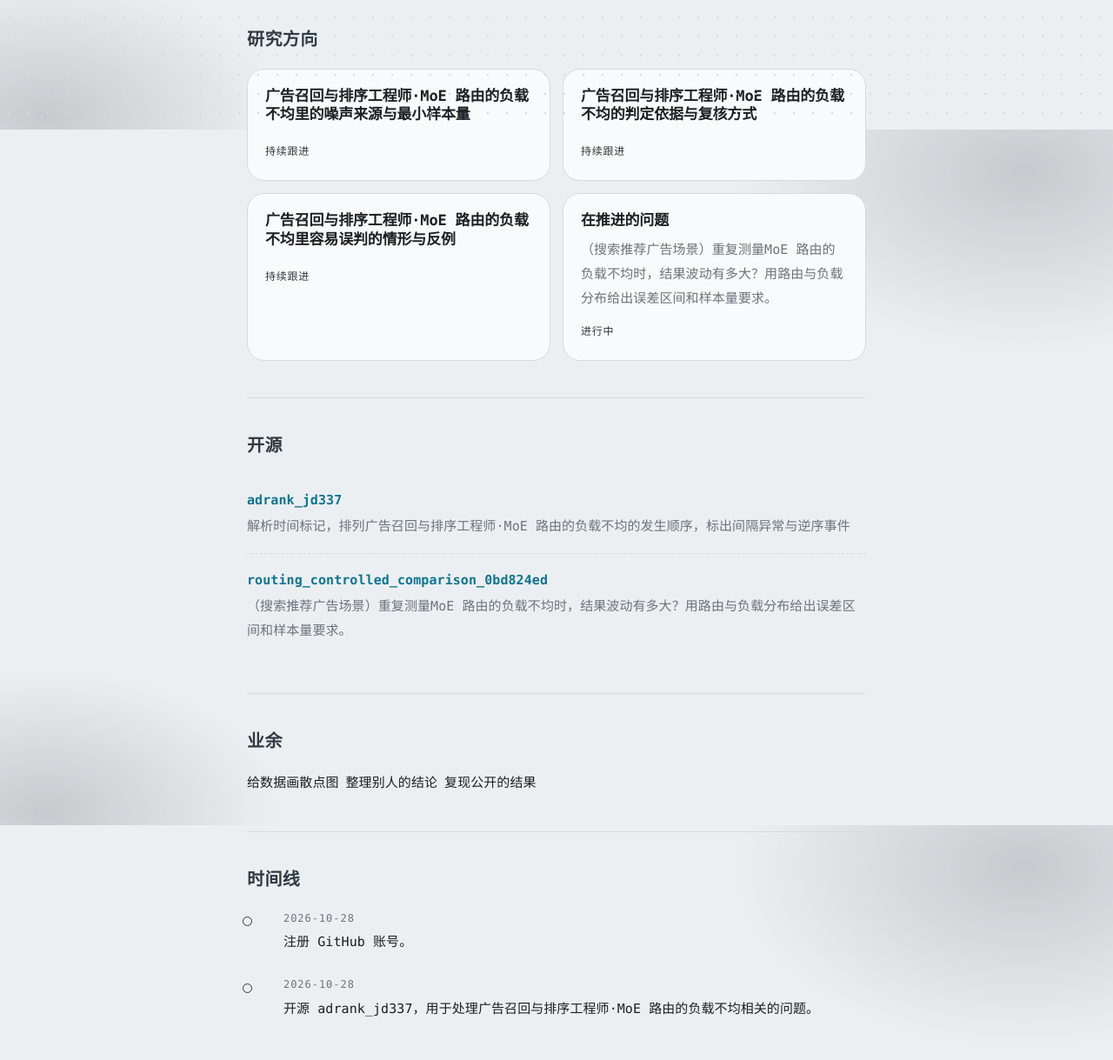
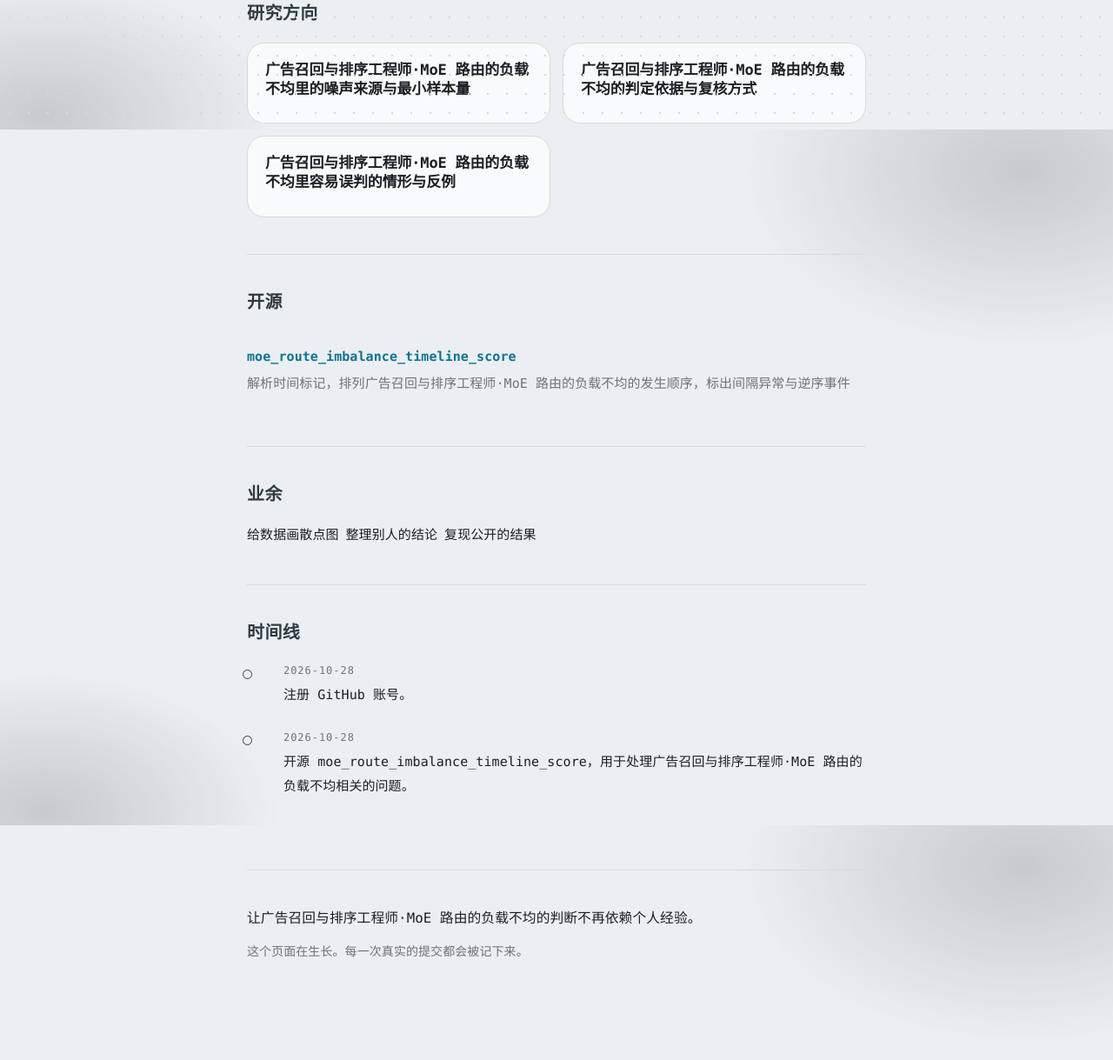
Before and after one commit to denniefris/denniefris.github.io, a plain HTML site: page index.html in a window 1280 px wide. Shown: the part 651-1870 px from the top of the page at 87% size. Drawn offline with Linux system fonts and the light colour scheme.

Commit message:
chore: 同步仓库改名后的链接

```diff
--- a/index.html
+++ b/index.html
@@ -76,7 +76,7 @@
 
 <section class="about" id="about">
   <h2>关于</h2>
-  <p>广告召回与排序工程师·MoE 路由的负载不均是我这几年反复回到的问题。 当前以博士阶段研究角色的方式推进项目。</p>
+  <p>广告召回与排序工程师·MoE 路由的负载不均是我这几年反复回到的问题。</p>
   <ul class="traits">
     <li>先问样本量够不够，再看指标好不好。</li>
     <li>区间比单点诚实。</li>
@@ -89,20 +89,12 @@
   <div class="grid two">
     <article class="card">
       <h3>广告召回与排序工程师·MoE 路由的负载不均里的噪声来源与最小样本量</h3>
-      <span class="status">持续跟进</span>
     </article>
     <article class="card">
       <h3>广告召回与排序工程师·MoE 路由的负载不均的判定依据与复核方式</h3>
-      <span class="status">持续跟进</span>
     </article>
     <article class="card">
       <h3>广告召回与排序工程师·MoE 路由的负载不均里容易误判的情形与反例</h3>
-      <span class="status">持续跟进</span>
-    </article>
-    <article class="card">
-      <h3>在推进的问题</h3>
-      <p>（搜索推荐广告场景）重复测量MoE 路由的负载不均时，结果波动有多大？用路由与负载分布给出误差区间和样本量要求。</p>
-      <span class="status">进行中</span>
     </article>
   </div>
 </section>
@@ -110,11 +102,8 @@
 <section id="work">
   <h2>开源</h2>
   <ul class="repos">
-    <li><div class="name"><a href="https://github.com/denniefris/adrank_jd337" rel="noopener">adrank_jd337</a></div>
+    <li><div class="name"><a href="https://github.com/denniefris/moe_route_imbalance_timeline_score" rel="noopener">moe_route_imbalance_timeline_score</a></div>
       <div class="desc">解析时间标记，排列广告召回与排序工程师·MoE 路由的负载不均的发生顺序，标出间隔异常与逆序事件</div>
-    </li>
-    <li><div class="name"><a href="https://github.com/denniefris/routing_controlled_comparison_0bd824ed" rel="noopener">routing_controlled_comparison_0bd824ed</a></div>
-      <div class="desc">（搜索推荐广告场景）重复测量MoE 路由的负载不均时，结果波动有多大？用路由与负载分布给出误差区间和样本量要求。</div>
     </li>
   </ul>
 </section>
@@ -137,7 +126,7 @@
     </li>
     <li>
       <span class="when">2026-10-28</span>
-      开源 adrank_jd337，用于处理广告召回与排序工程师·MoE 路由的负载不均相关的问题。
+      开源 moe_route_imbalance_timeline_score，用于处理广告召回与排序工程师·MoE 路由的负载不均相关的问题。
     </li>
   </ol>
 </section>
```
